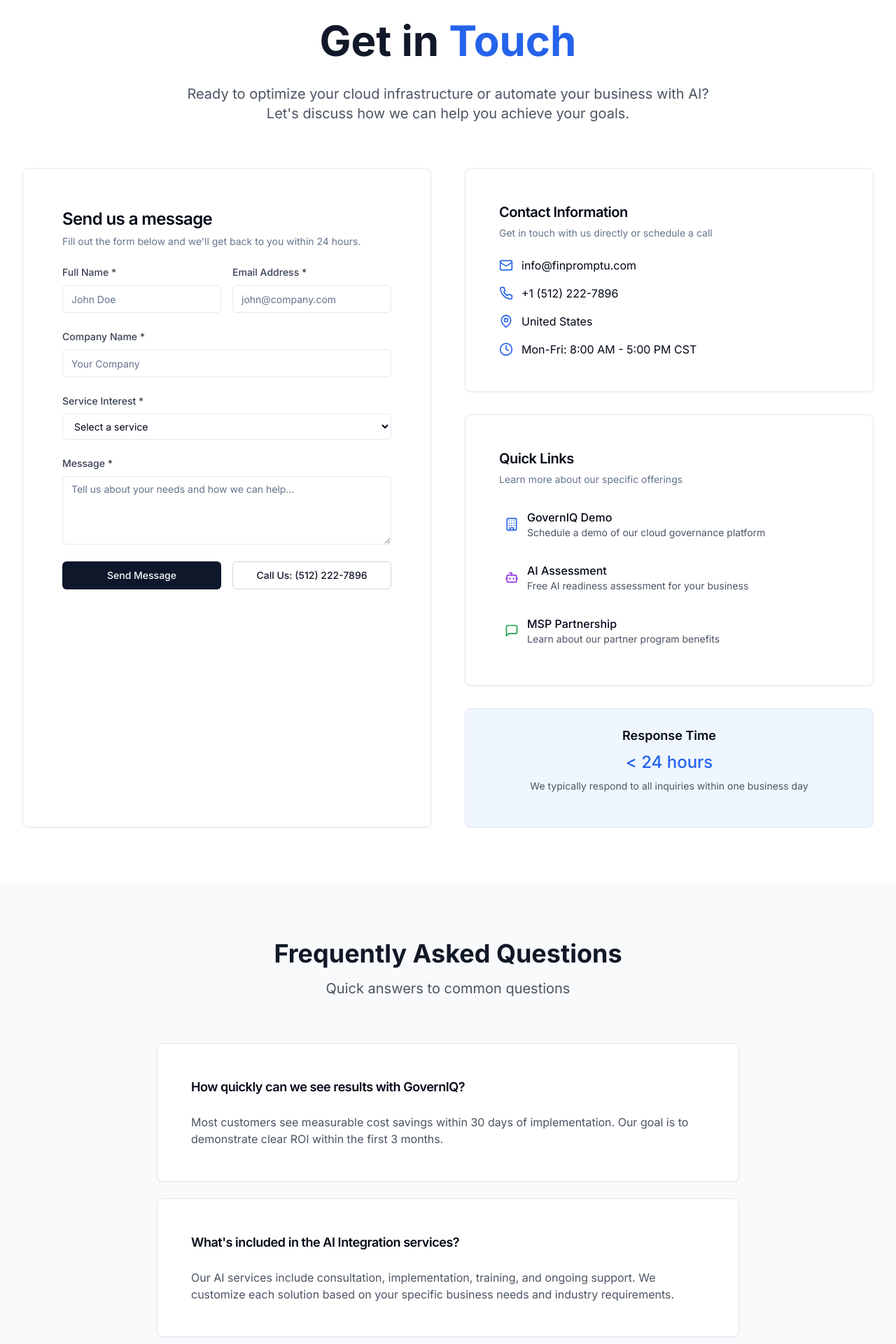
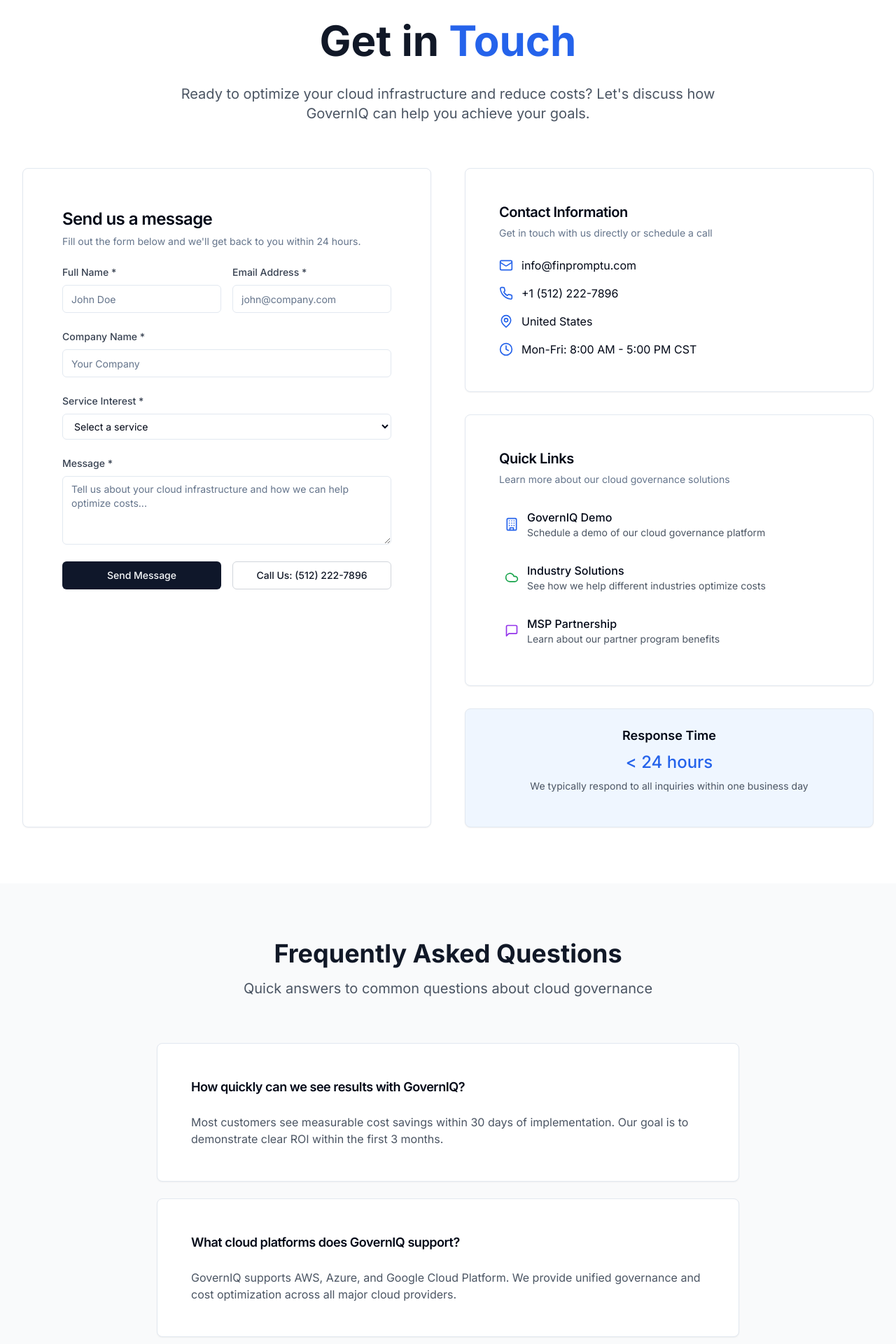
Before and after one commit to finpromptu/website, a Next.js app: page /contact in a window 1280 px wide. Shown: the part 100-2020 px from the top of the page at 70% size. Built offline with nearby package versions, Linux system fonts and the light colour scheme; no server answers.

Commit message:
refactor: update contact form to focus only on GovernIQ, remove AI integration services

```diff
--- a/src/app/contact/page.tsx
+++ b/src/app/contact/page.tsx
@@ -15,15 +15,15 @@
   Clock,
   MessageSquare,
   Building,
-  Bot,
   CheckCircle,
-  AlertCircle
+  AlertCircle,
+  Cloud
 } from 'lucide-react'
 
 // SEO Note: This page needs metadata in a parent layout or separate metadata file
 // Recommended metadata:
-// title: 'Contact Finpromptu | Cloud Governance & AI Integration Experts'
-// description: 'Get in touch with Finpromptu for cloud governance solutions or AI integration services. Call (512) 222-7896 or request a demo. Response within 24 hours.'
+// title: 'Contact Finpromptu | Cloud Governance & Cost Optimization Experts'
+// description: 'Get in touch with Finpromptu for cloud governance solutions and cost optimization. Call (512) 222-7896 or request a demo. Response within 24 hours.'
 
 export default function ContactPage() {
   const [isSubmitted, setIsSubmitted] = useState(false)
@@ -116,8 +116,8 @@
               Get in <span className="text-blue-600">Touch</span>
             </h1>
             <p className="text-xl text-gray-600 mb-12 max-w-3xl mx-auto">
-              Ready to optimize your cloud infrastructure or automate your business with AI?
-              Let&apos;s discuss how we can help you achieve your goals.
+              Ready to optimize your cloud infrastructure and reduce costs?
+              Let&apos;s discuss how GovernIQ can help you achieve your goals.
             </p>
           </div>
 
@@ -215,7 +215,7 @@
                     >
                       <option value="">Select a service</option>
                       <option value="governiq">GovernIQ - Cloud Governance</option>
-                      <option value="ai-services">AI Integration Services</option>
+                      <option value="cost-optimization">Cost Optimization Assessment</option>
                       <option value="msp-partnership">MSP Partnership</option>
                       <option value="general">General Inquiry</option>
                     </select>
@@ -228,7 +228,7 @@
                     <Textarea
                       id="message"
                       name="body"
-                      placeholder="Tell us about your needs and how we can help..."
+                      placeholder="Tell us about your cloud infrastructure and how we can help optimize costs..."
                       rows={4}
                       className="input-enhanced"
                       required
@@ -292,7 +292,7 @@
                 <CardHeader>
                   <CardTitle className="text-xl">Quick Links</CardTitle>
                   <CardDescription>
-                    Learn more about our specific offerings
+                    Learn more about our cloud governance solutions
                   </CardDescription>
                 </CardHeader>
                 <CardContent className="space-y-4">
@@ -303,17 +303,17 @@
                       <p className="text-sm text-gray-600">Schedule a demo of our cloud governance platform</p>
                     </div>
                   </Link>
-                  <Link href="/ai-services" className="flex items-center space-x-3 hover:bg-gray-50 p-2 rounded-lg transition-colors">
-                    <Bot className="h-5 w-5 text-purple-600" />
+                  <Link href="/industries" className="flex items-center space-x-3 hover:bg-gray-50 p-2 rounded-lg transition-colors">
+                    <Cloud className="h-5 w-5 text-green-600" />
                     <div>
-                      <p className="font-medium hover:text-purple-600">AI Assessment</p>
-                      <p className="text-sm text-gray-600">Free AI readiness assessment for your business</p>
+                      <p className="font-medium hover:text-green-600">Industry Solutions</p>
+                      <p className="text-sm text-gray-600">See how we help different industries optimize costs</p>
                     </div>
                   </Link>
                   <Link href="/contact" className="flex items-center space-x-3 hover:bg-gray-50 p-2 rounded-lg transition-colors">
-                    <MessageSquare className="h-5 w-5 text-green-600" />
+                    <MessageSquare className="h-5 w-5 text-purple-600" />
                     <div>
-                      <p className="font-medium hover:text-green-600">MSP Partnership</p>
+                      <p className="font-medium hover:text-purple-600">MSP Partnership</p>
                       <p className="text-sm text-gray-600">Learn about our partner program benefits</p>
                     </div>
                   </Link>
@@ -342,7 +342,7 @@
               Frequently Asked Questions
             </h2>
             <p className="text-xl text-gray-600">
-              Quick answers to common questions
+              Quick answers to common questions about cloud governance
             </p>
           </div>
 
@@ -361,12 +361,12 @@
 
             <Card className="p-6">
               <CardHeader>
-                <CardTitle className="text-lg">What&apos;s included in the AI Integration services?</CardTitle>
+                <CardTitle className="text-lg">What cloud platforms does GovernIQ support?</CardTitle>
               </CardHeader>
               <CardContent>
                 <p className="text-gray-600">
-                  Our AI services include consultation, implementation, training, and ongoing support.
-                  We customize each solution based on your specific business needs and industry requirements.
+                  GovernIQ supports AWS, Azure, and Google Cloud Platform. We provide unified
+                  governance and cost optimization across all major cloud providers.
                 </p>
               </CardContent>
             </Card>
@@ -377,8 +377,8 @@
               </CardHeader>
               <CardContent>
                 <p className="text-gray-600">
-                  Yes! We offer free AI readiness assessments and GovernIQ pilots to help you understand
-                  the potential value before making a commitment.
+                  Yes! We offer free cloud cost assessments and GovernIQ pilots to help you understand
+                  the potential savings before making a commitment.
                 </p>
               </CardContent>
             </Card>
```
